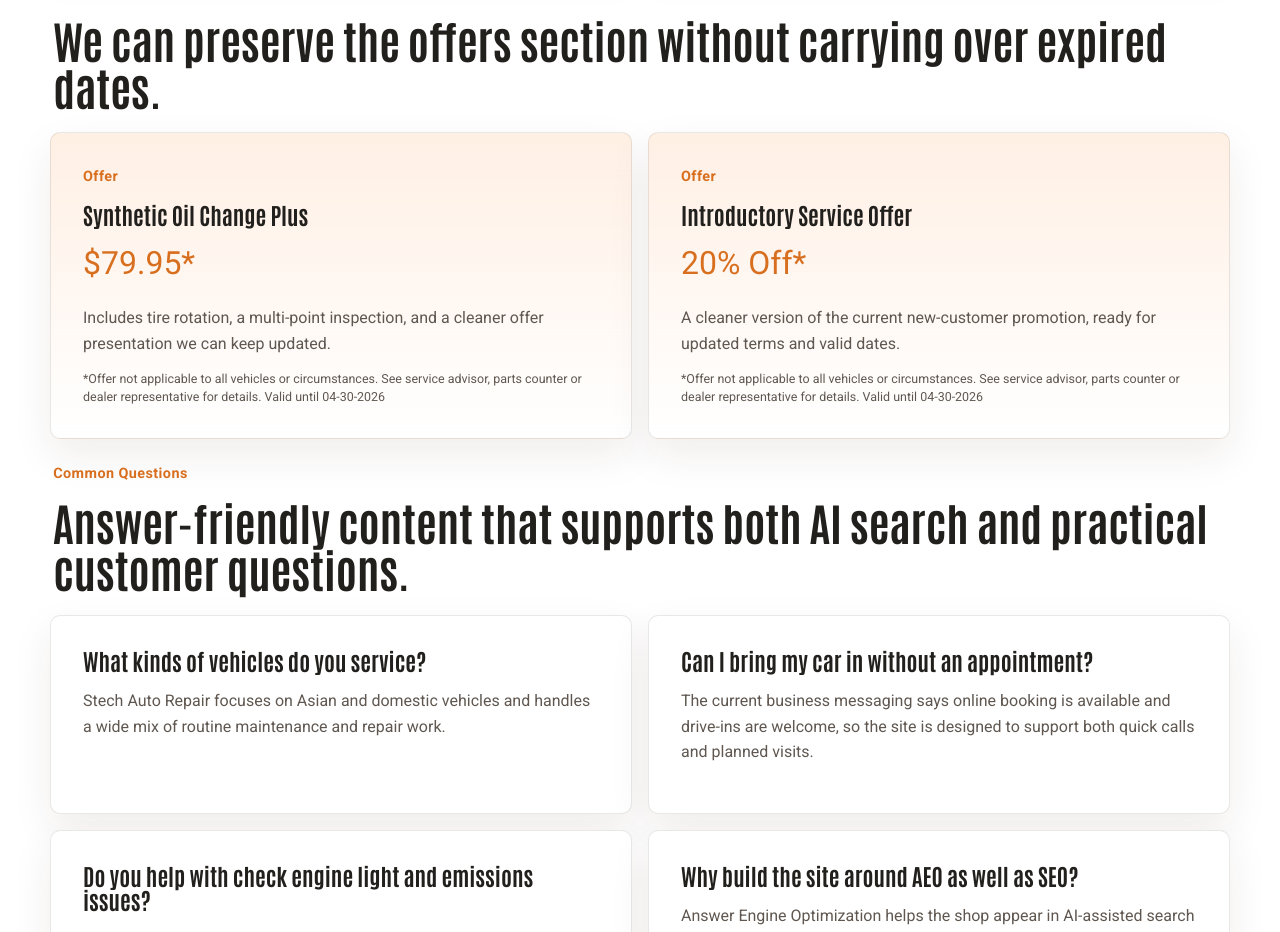
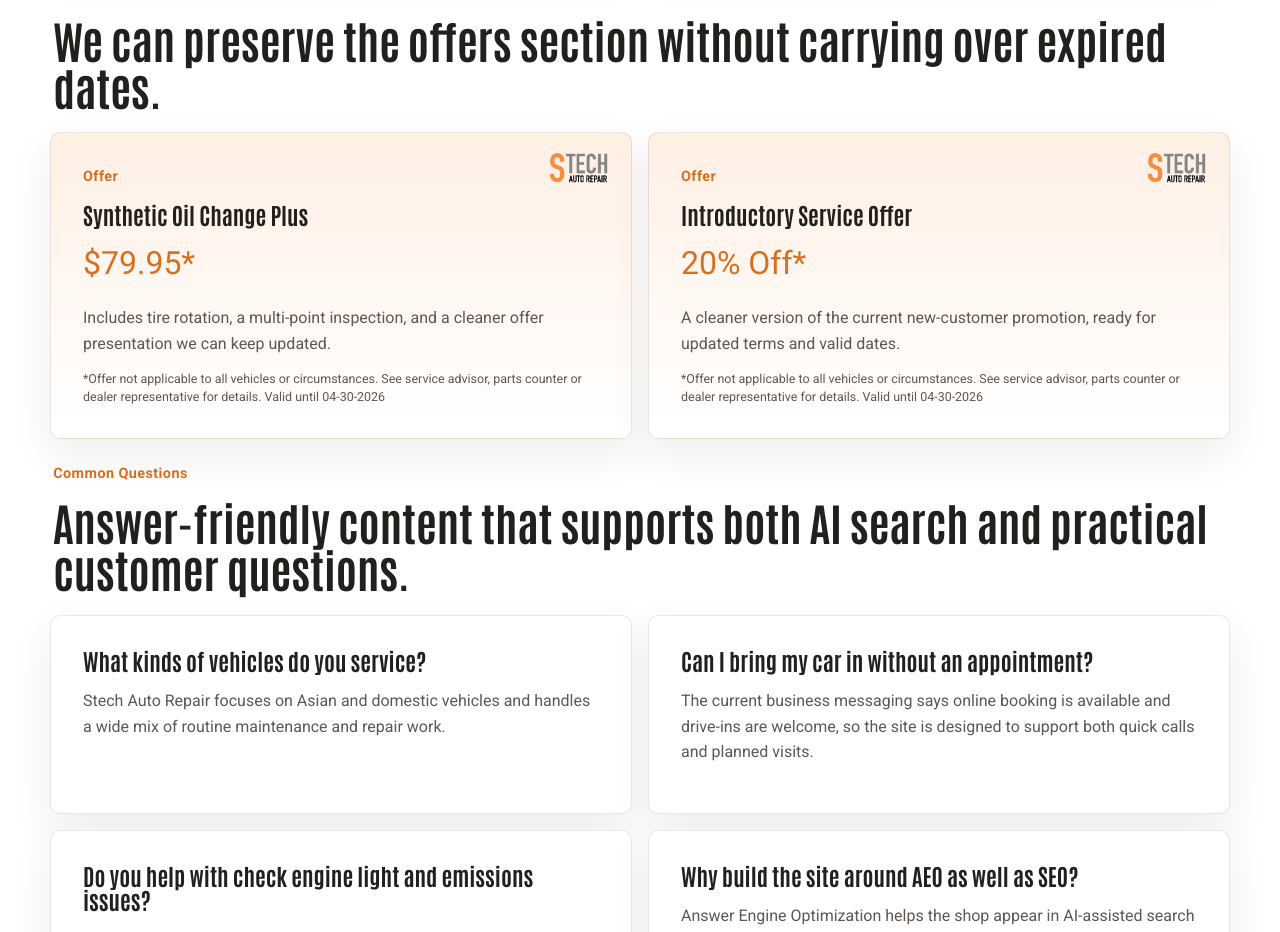
Before and after one commit to DietmarSZ/stechherman, a Next.js app: page / in a window 1280 px wide. Shown: the part 3707-4639 px from the top of the page. Built offline with nearby package versions, Linux system fonts and the light colour scheme.

Commit message:
Add logo to offer cards

```diff
--- a/src/app/globals.css
+++ b/src/app/globals.css
@@ -418,6 +418,18 @@ span {
   margin: 0.4rem 0 0.5rem;
 }
 
+.offer-card {
+  position: relative;
+}
+
+.offer-logo {
+  position: absolute;
+  top: 1.15rem;
+  right: 1.15rem;
+  width: auto;
+  height: 32px;
+}
+
 .offer-disclosure {
   margin: -0.15rem 0 0;
   font-size: 0.78rem;
--- a/src/app/page.tsx
+++ b/src/app/page.tsx
@@ -185,6 +185,13 @@ export default function HomePage() {
         <div className="offer-grid">
           {site.offers.map((offer) => (
             <article key={offer.title} className="offer-card">
+              <Image
+                src="/images/logo-square.png"
+                alt="Stech Auto Repair logo"
+                width={74}
+                height={36}
+                className="offer-logo"
+              />
               <p className="service-kicker">Offer</p>
               <h3>{offer.title}</h3>
               <p className="offer-price">{offer.price}</p>
```
